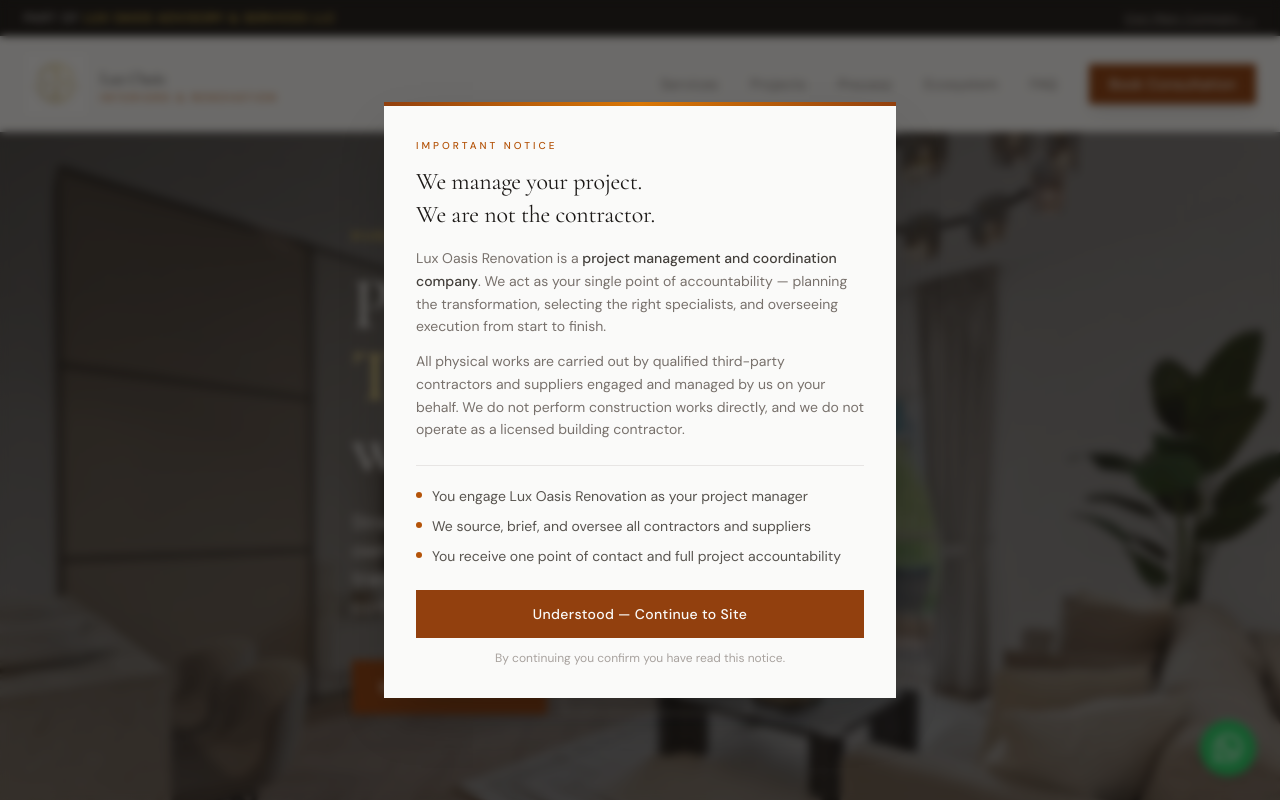
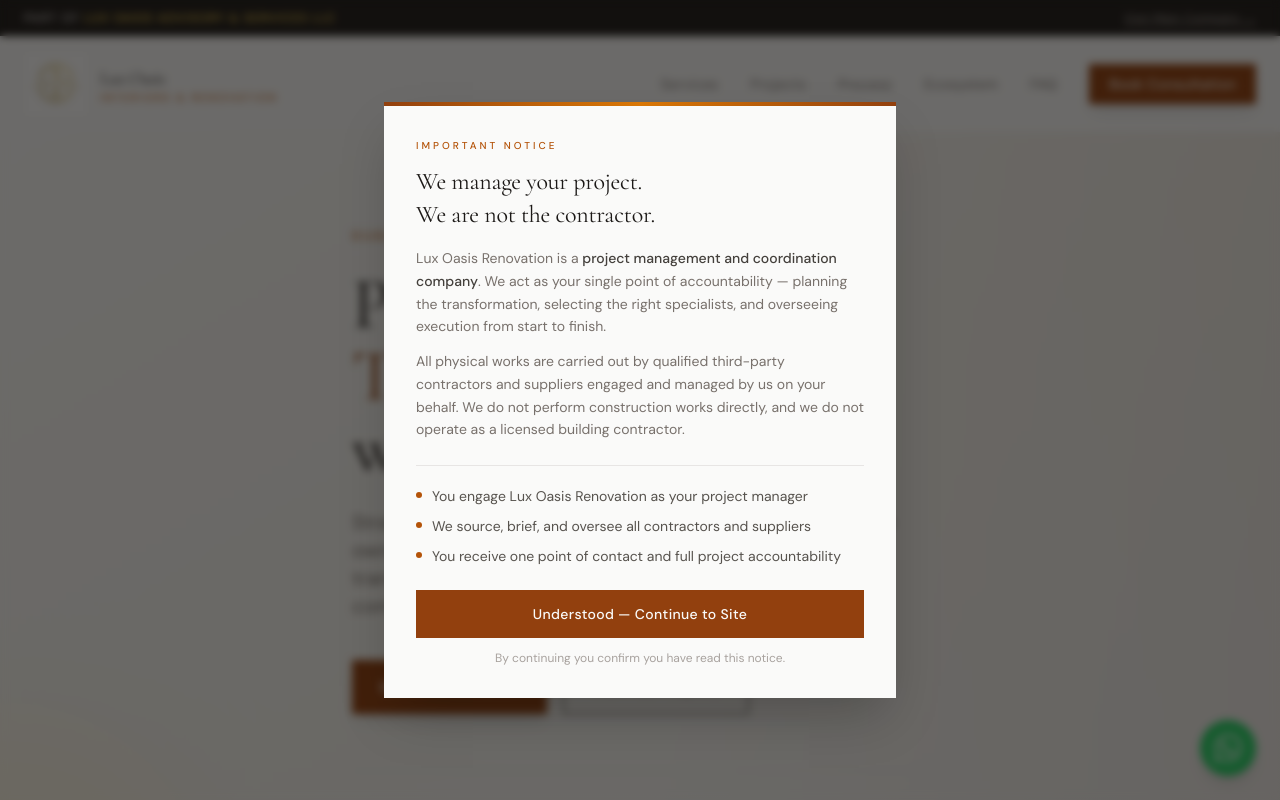
Before and after one commit to luxoasisadvisoryservices-oss/lux-oasis-renovation, a React (Vite) app: page / in a window 1280 px wide. Shown: the top 800 px of the page. Built offline with nearby package versions, Linux system fonts and the light colour scheme.

Commit message:
Update Hero.jsx

```diff
--- a/src/sections/Hero.jsx
+++ b/src/sections/Hero.jsx
@@ -1,32 +1,35 @@
-import { CTAButton, ProjectImage } from "../components/shared";
+import { CTAButton } from "../components/shared";
 
 export default function Hero() {
   return (
-    <section className="relative min-h-[92vh] flex items-center overflow-hidden bg-stone-900">
-      <div className="absolute inset-0">
-        <ProjectImage src="/images/hero.jpg" alt="Lux Oasis Renovation" className="w-full h-full" lazy={false} />
-        <div className="absolute inset-0 bg-gradient-to-br from-stone-900/75 via-stone-800/50 to-stone-700/40 backdrop-blur-[2px]" />
-      </div>
+    <section className="relative min-h-[92vh] flex items-center overflow-hidden bg-stone-100">
+      {/* Clean gradient background — no image */}
+      <div className="absolute inset-0 bg-gradient-to-br from-stone-50 via-amber-50/30 to-stone-100" />
+
+      {/* Subtle decorative elements */}
+      <div className="absolute top-0 right-0 w-1/2 h-full bg-gradient-to-l from-amber-900/5 to-transparent" />
+      <div className="absolute bottom-0 left-0 w-96 h-96 bg-amber-100/40 rounded-full blur-3xl -translate-x-1/2 translate-y-1/2" />
+
       <div className="relative z-10 max-w-7xl mx-auto px-6 py-24">
         <div className="max-w-2xl">
-          <p className="text-amber-300 text-xs tracking-[0.3em] uppercase font-medium mb-6 animate-fade-in">
+          <p className="text-amber-700 text-xs tracking-[0.3em] uppercase font-medium mb-6 animate-fade-in">
             Dubai · Renovation Project Management
           </p>
-          <h1 className="font-display text-4xl md:text-5xl lg:text-6xl xl:text-7xl text-stone-50 leading-[1.05] mb-6">
-            Properties<br /><span className="text-amber-200">Transformed</span><br />with Purpose.
+          <h1 className="font-display text-4xl md:text-5xl lg:text-6xl xl:text-7xl text-stone-900 leading-[1.05] mb-6">
+            Properties<br /><span className="text-amber-800">Transformed</span><br />with Purpose.
           </h1>
-          <p className="text-stone-200 text-lg md:text-xl leading-relaxed mb-10 max-w-xl">
+          <p className="text-stone-500 text-lg md:text-xl leading-relaxed mb-10 max-w-xl">
             Strategic renovation coordination for Dubai's holiday home owners, investors, and landlords.
             We manage the entire transformation — so you receive the outcome, not the complexity.
           </p>
           <div className="flex flex-wrap gap-4">
             <CTAButton href="#contact">Book a Consultation</CTAButton>
-            <CTAButton href="#projects" variant="outlineLight">View Past Projects</CTAButton>
+            <CTAButton href="#projects" variant="outline">View Past Projects</CTAButton>
           </div>
-          <div className="mt-14 pt-8 border-t border-stone-500/50 flex flex-wrap gap-8">
+          <div className="mt-14 pt-8 border-t border-stone-200 flex flex-wrap gap-8">
             {["STR-Focused Strategy", "Investor-Led Thinking", "Dubai Market Specialists"].map((marker) => (
-              <div key={marker} className="flex items-center gap-2.5 text-stone-300 text-sm">
-                <span className="w-1 h-1 rounded-full bg-amber-400 flex-shrink-0" />
+              <div key={marker} className="flex items-center gap-2.5 text-stone-400 text-sm">
+                <span className="w-1 h-1 rounded-full bg-amber-600 flex-shrink-0" />
                 {marker}
               </div>
             ))}
```
